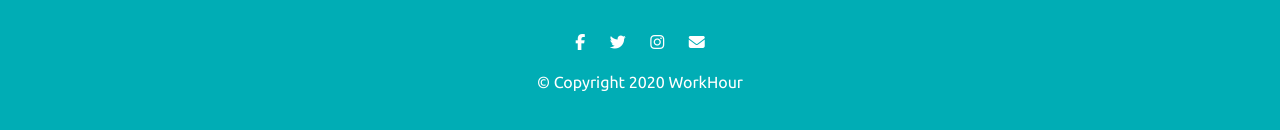
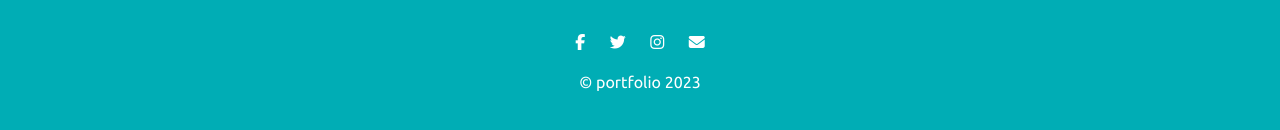
Before and after one commit to tarunkanojia98/WorkHour, a plain HTML site: page index.html in a window 1280 px wide. Shown: the part 2298-2428 px from the top of the page. Drawn offline with nearby package versions, Linux system fonts and the light colour scheme.

Commit message:
Update index.html
Updated copyright details

```diff
--- a/index.html
+++ b/index.html
@@ -109,7 +109,7 @@
         <i class="social-icon fab fa-twitter"><a href=""></a></i>
         <a href="https://www.instagram.com/metal_head_98/"><i class="social-icon fab fa-instagram"></i></a>
         <a href="mailto:tkanojia12@gmail.com"><i class="social-icon fas fa-envelope"></i></a>
-        <p>© Copyright 2020 WorkHour</p>
+        <p>© portfolio 2023</p>
     </section>
 </body>
 
```
